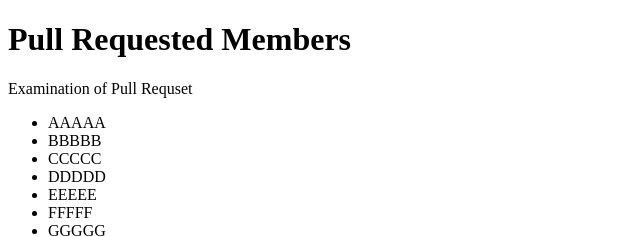
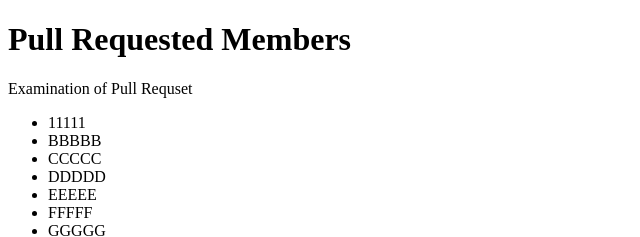
Before and after one commit to lekyoung/collabo, a plain HTML site: page index.html in a window 1280 px wide. Shown: the top 237 px of the page, 0-640 px from the left. Drawn offline with Linux system fonts and the light colour scheme.

Commit message:
change AAAAA to 11111

```diff
--- a/index.html
+++ b/index.html
@@ -4,7 +4,7 @@
         <h1>Pull Requested Members</h1>
         <p>Examination of Pull Requset</p>
         <ul>
-            <li>AAAAA</li>
+            <li>11111</li>
             <li>BBBBB</li>
             <li>CCCCC</li>
             <li>DDDDD</li>
```
